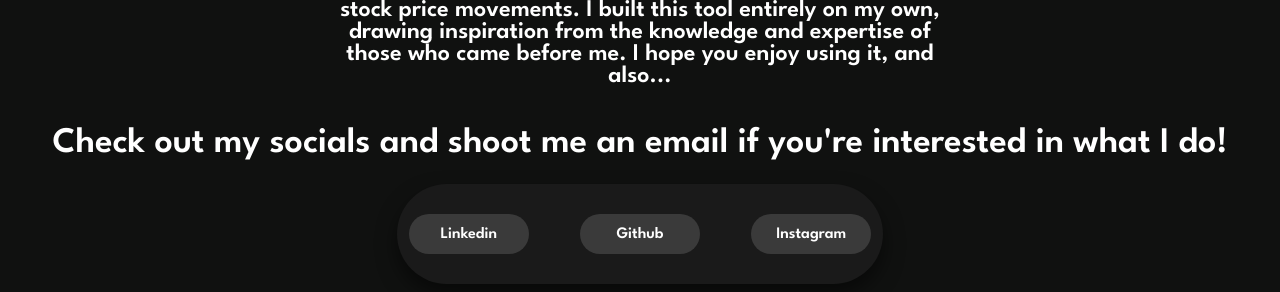
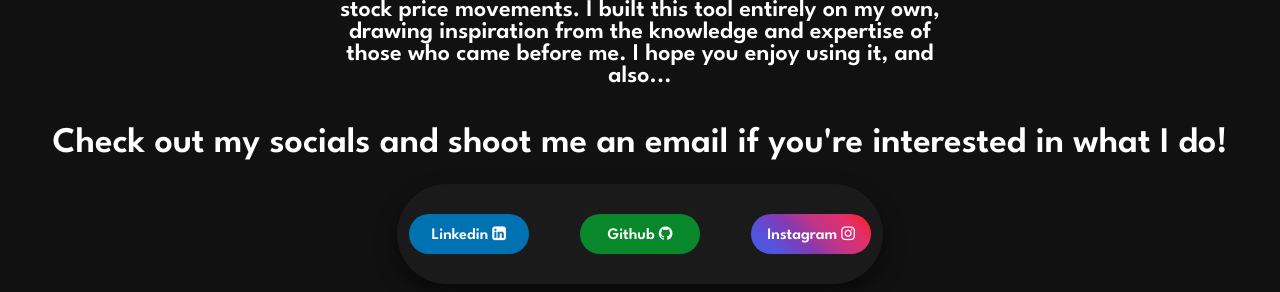
Before and after one commit to Vkutti/stockly, a Flask app: page /aboutme in a window 1280 px wide. Shown: the part 563-855 px from the top of the page. Run offline with Flask 3, Linux system fonts and the light colour scheme.

Commit message:
colors to buttons, almost ready for prod

```diff
--- a/static/styles.css
+++ b/static/styles.css
@@ -78,6 +78,60 @@ button:active {
   height: 40px;
   border-radius: 50px;
   background: #3A3A3A;
+  border: 0;
+  font-size: 16px;
+  transition: all 300ms cubic-bezier(.23, 1, 0.32, 1);
+  font-family: "League Spartan", sans-serif;
+  font-optical-sizing: auto;
+  font-weight: 600;
+  font-style: normal;
+}
+
+.normalButtonL {
+  color: white;
+  align-text: center;
+  justify-content: center;
+  width:8vw;
+  min-width: 120px;
+  height: 40px;
+  border-radius: 50px;
+  background:linear-gradient(45deg, #0072b1, #0072b1);
+  border: 0;
+  font-size: 16px;
+  transition: all 300ms cubic-bezier(.23, 1, 0.32, 1);
+  font-family: "League Spartan", sans-serif;
+  font-optical-sizing: auto;
+  font-weight: 600;
+  font-style: normal;
+}
+
+.normalButtonG {
+  color: white;
+  align-text: center;
+  justify-content: center;
+  width:8vw;
+  min-width: 120px;
+  height: 40px;
+  border-radius: 50px;
+  background: linear-gradient(45deg, #08872B, #08872B);
+  border: 0;
+  font-size: 16px;
+  transition: all 300ms cubic-bezier(.23, 1, 0.32, 1);
+  font-family: "League Spartan", sans-serif;
+  font-optical-sizing: auto;
+  font-weight: 600;
+  font-style: normal;
+}
+
+.normalButtonI {
+  color: white;
+  align-text: center;
+  justify-content: center;
+  width:8vw;
+  min-width: 120px;
+  height: 40px;
+  border-radius: 50px;
+  background: linear-gradient(45deg, #405de6, #5851db, #833ab4, #c13584, #e1306c, #fd1d1d);
   border: 0;
   font-size: 16px;
   transition: all 300ms cubic-bezier(.23, 1, 0.32, 1);
--- a/templates/aboutme.html
+++ b/templates/aboutme.html
@@ -8,6 +8,7 @@
     <link rel="preconnect" href="https://fonts.googleapis.com">
 <link rel="preconnect" href="https://fonts.gstatic.com" crossorigin>
 <link href="https://fonts.googleapis.com/css2?family=League+Spartan:wght@100..900&display=swap" rel="stylesheet">
+    <link rel="stylesheet" href="https://cdnjs.cloudflare.com/ajax/libs/font-awesome/4.7.0/css/font-awesome.min.css">
 </head>
 <body class="back">
 
@@ -56,15 +57,17 @@
 
 <div class="buttonHolder">
     <a href="https://www.linkedin.com/in/venkat-kutti">
-        <button class="normalButton1">Linkedin</button>
+
+        <button class="normalButtonL">Linkedin <i class="fa fa-linkedin-square"></i> </button>
     </a>
 
     <a href="https://github.com/Vkutti">
-        <button class="normalButton1">Github</button>
+        <button class="normalButtonG">Github <i class="fa fa-github"></i> </button>
     </a>
 
     <a href="https://www.instagram.com/venkatkkutti/">
-        <button class="normalButton1">Instagram</button>
+
+        <button class="normalButtonI">Instagram <i class="fa fa-instagram"></i> </button>
     </a>
 </div>
 
```
